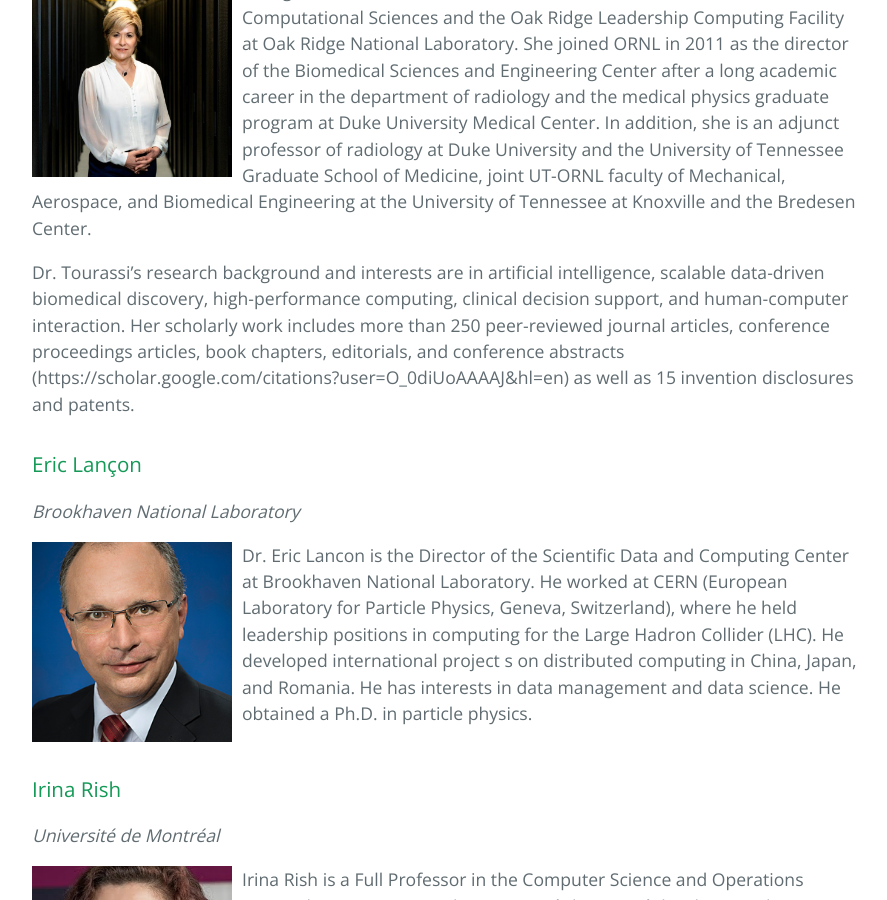
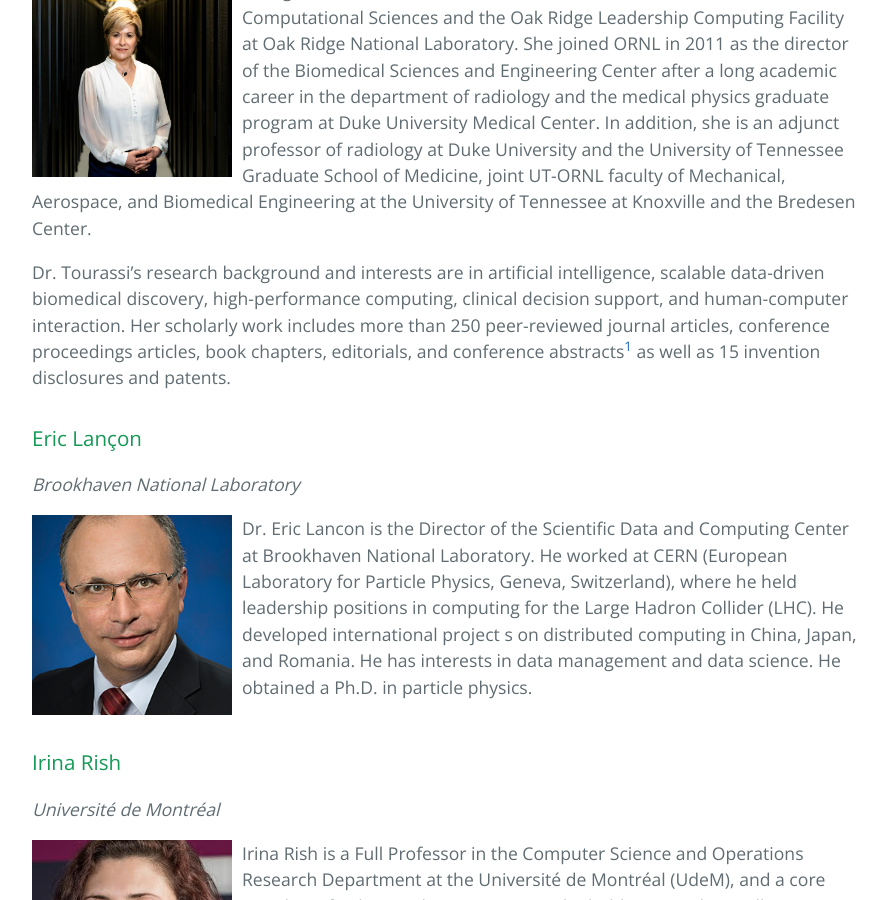
Before and after one commit to hpcFL/SC23, a Jekyll site: the page built from index.md, in a window 1280 px wide and 900 px high, scrolled down 968 px. Shown: the whole window, without its empty margins (192-1079 px from the left). Built offline with Jekyll 4.4.1, drawn with Linux system fonts in a browser that asks for light colours; some of the changed text lies outside the part shown.

Commit message:
Move link into footnote

```diff
--- a/index.md
+++ b/index.md
@@ -15,7 +15,7 @@ The inundation of data generation technologies, along with progress in Artificia
 
 Georgia (Gina) Tourassi is the Director of the National Center for Computational Sciences and the Oak Ridge Leadership Computing Facility at Oak Ridge National Laboratory. She joined ORNL in 2011 as the director of the Biomedical Sciences and Engineering Center after a long academic career in the department of radiology and the medical physics graduate program at Duke University Medical Center. In addition, she is an adjunct professor of radiology at Duke University and the University of Tennessee Graduate School of Medicine, joint UT-ORNL faculty of Mechanical, Aerospace, and Biomedical Engineering at the University of Tennessee at Knoxville and the Bredesen Center.
 
-Dr. Tourassi’s research background and interests are in artificial intelligence, scalable data-driven biomedical discovery, high-performance computing, clinical decision support, and human-computer interaction. Her scholarly work includes more than 250 peer-reviewed journal articles, conference proceedings articles, book chapters, editorials, and conference abstracts (https://scholar.google.com/citations?user=O_0diUoAAAAJ&hl=en) as well as 15 invention disclosures and patents.
+Dr. Tourassi’s research background and interests are in artificial intelligence, scalable data-driven biomedical discovery, high-performance computing, clinical decision support, and human-computer interaction. Her scholarly work includes more than 250 peer-reviewed journal articles, conference proceedings articles, book chapters, editorials, and conference abstracts[^1] as well as 15 invention disclosures and patents.
 
 
 
@@ -167,3 +167,9 @@ Nov 14, 2022 (Dallas, TX local time)
 | 10:30AM - 10:55AM | Patricia Florssi | Federated Computations and the Digital Rights Movement                                                                               |
 | 10:55AM - 11:20AM | Ryan Adamson     | Securing Federated Learning Capabilities Within an Exascale Environment                                                                                                                                  |
 | 11:20AM - 12:00PM | Panel Discussion |                                                                                                                                      |
+
+
+<br/>
+
+--------------------------------------------------------------------
+[^1]: <https://scholar.google.com/citations?user=O_0diUoAAAAJ&hl=en>
```
